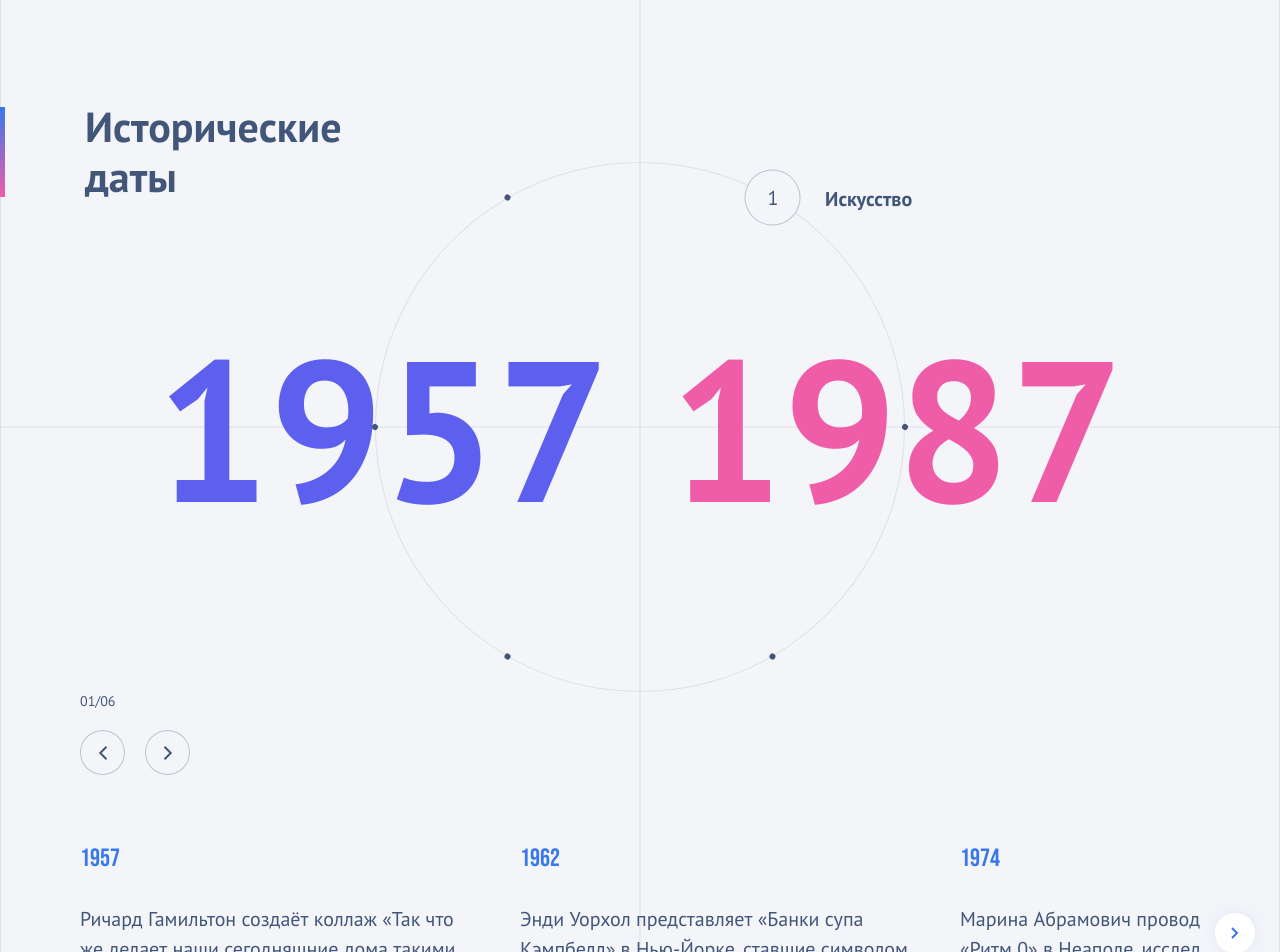
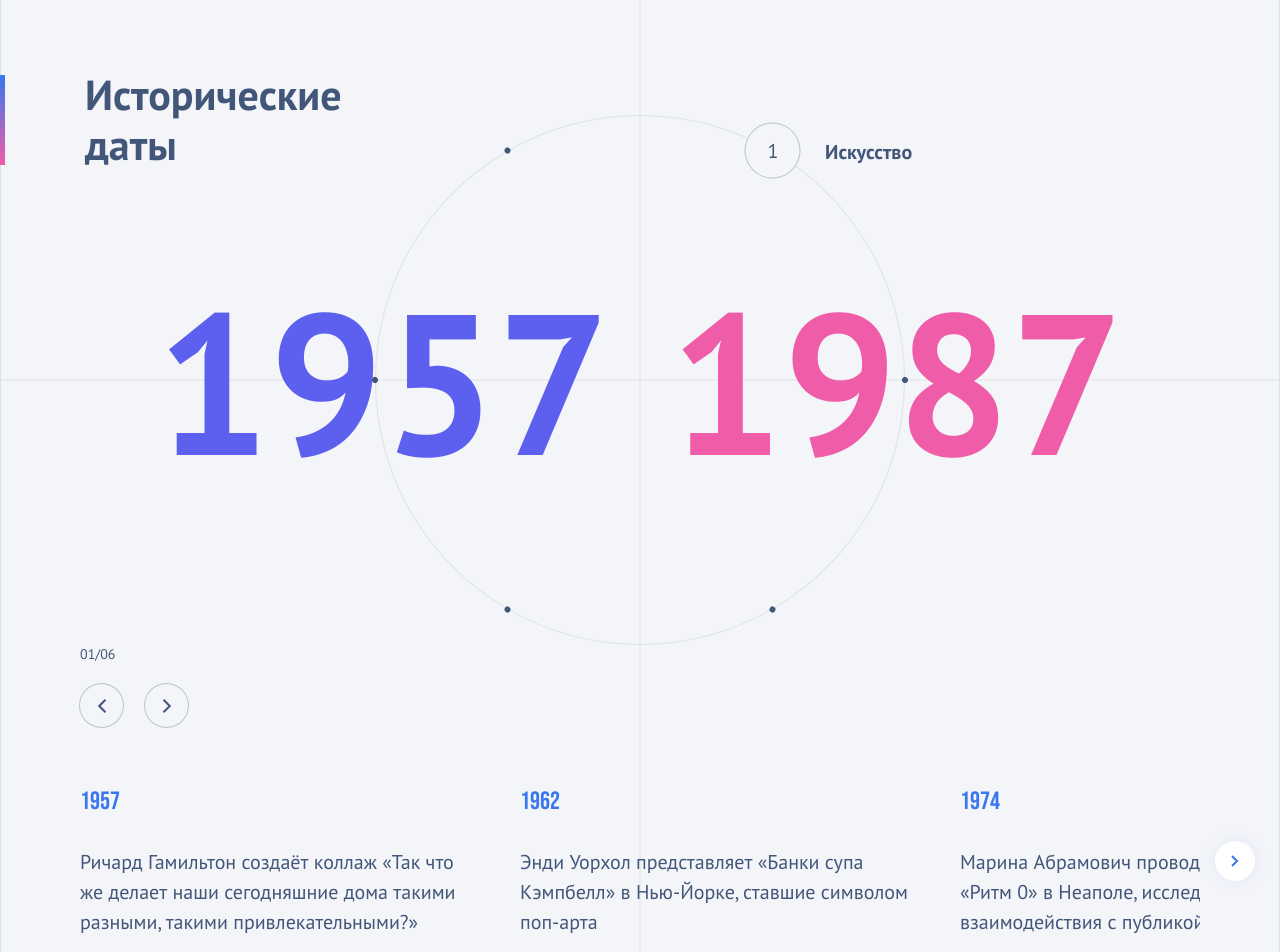
Before and after one commit to Jkerdley/dateswiper, a React app: page / in a window 1280 px wide. Shown: the top 952 px of the page. Built offline with nearby package versions, Linux system fonts and the light colour scheme.

Commit message:
style: improves styles in controls and slider

```diff
--- a/src/components/HistoricalDates/Controls.module.scss
+++ b/src/components/HistoricalDates/Controls.module.scss
@@ -3,12 +3,12 @@
 .controls {
 	grid-area: controls;
 	position: absolute;
-	left: 80px;
+	left: 79px;
 	display: flex;
 	flex-direction: column;
 	align-self: flex-start;
 	@media (max-width: $breakpoint-tablet) {
-		left: 20px;
+		left: 19px;
 		bottom: 20px;
 	}
 }
@@ -31,9 +31,9 @@
 	font-size: 14px;
 	color: $primary-color;
 	text-align: left;
+	margin-left: 1px;
 	margin-bottom: 20px;
 	@media (max-width: $breakpoint-mobile) {
-		margin-bottom: 5px;
 		margin-bottom: 10px;
 	}
 }
--- a/src/components/HistoricalDates/EventCard.module.scss
+++ b/src/components/HistoricalDates/EventCard.module.scss
@@ -1,7 +1,7 @@
 @use '../../styles/variables' as *;
 
 .card {
-	min-height: 200px;
+	min-height: 170px;
 	width: 100%;
 	max-width: 400px;
 	@media (max-width: $breakpoint-tablet) {
--- a/src/components/HistoricalDates/HistoricalDates.module.scss
+++ b/src/components/HistoricalDates/HistoricalDates.module.scss
@@ -2,11 +2,11 @@
 
 .historicalDates {
 	position: relative;
-	width: 1440px;
-	max-width: 100%;
+	width: 100%;
+	max-width: 1440px;
+	max-height: 1080px;
 	min-height: 100dvh;
 	margin: 0 auto;
-	padding: 2rem 0;
 	background-color: $light-bg;
 	box-sizing: border-box;
 	display: flex;
@@ -53,6 +53,9 @@
 		max-width: 100%;
 		overflow-x: hidden;
 	}
+	@media (max-width: $breakpoint-laptop) {
+		max-height: 960px;
+	}
 }
 
 .datesAndCircleContainer {
```
